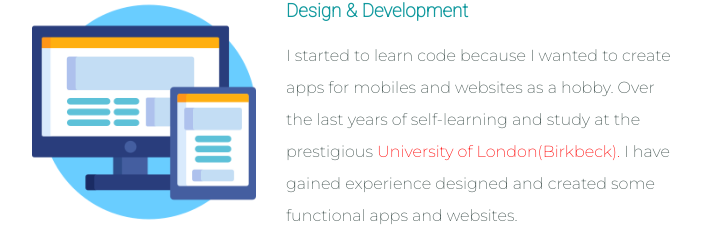
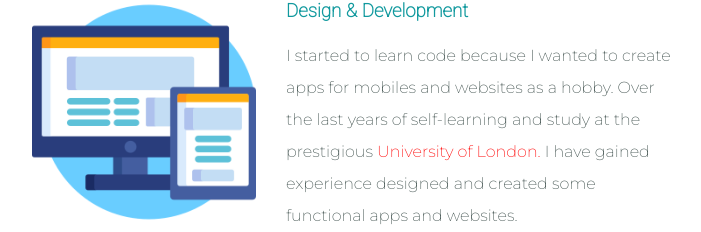
Before and after one commit to BirkLopez/websiteMe, a plain HTML site: page index.html in a window 1280 px wide. Shown: the part 1522-1754 px from the top of the page, without its empty margins (288-989 px from the left). Drawn offline with Linux system fonts and the light colour scheme.

Commit message:
Update index.html

```diff
--- a/index.html
+++ b/index.html
@@ -30,7 +30,7 @@
       <div class="skill-row">
         <img class="pc" src="imagen/pc2.png" alt="pc-imagen">
         <h3>Design & Development</h3>
-        <p>I started to learn code because I wanted to create apps for mobiles and websites as a hobby. Over the last years of self-learning and study at the prestigious <span>University of London(Birkbeck). </span> I have gained experience designed and created some functional apps and websites.</p>
+        <p>I started to learn code because I wanted to create apps for mobiles and websites as a hobby. Over the last years of self-learning and study at the prestigious <span>University of London. </span> I have gained experience designed and created some functional apps and websites.</p>
       </div>
       <div class="skill-row">
         <img class="thai" src="imagen/thai.png" alt="thai-imagen">
```
